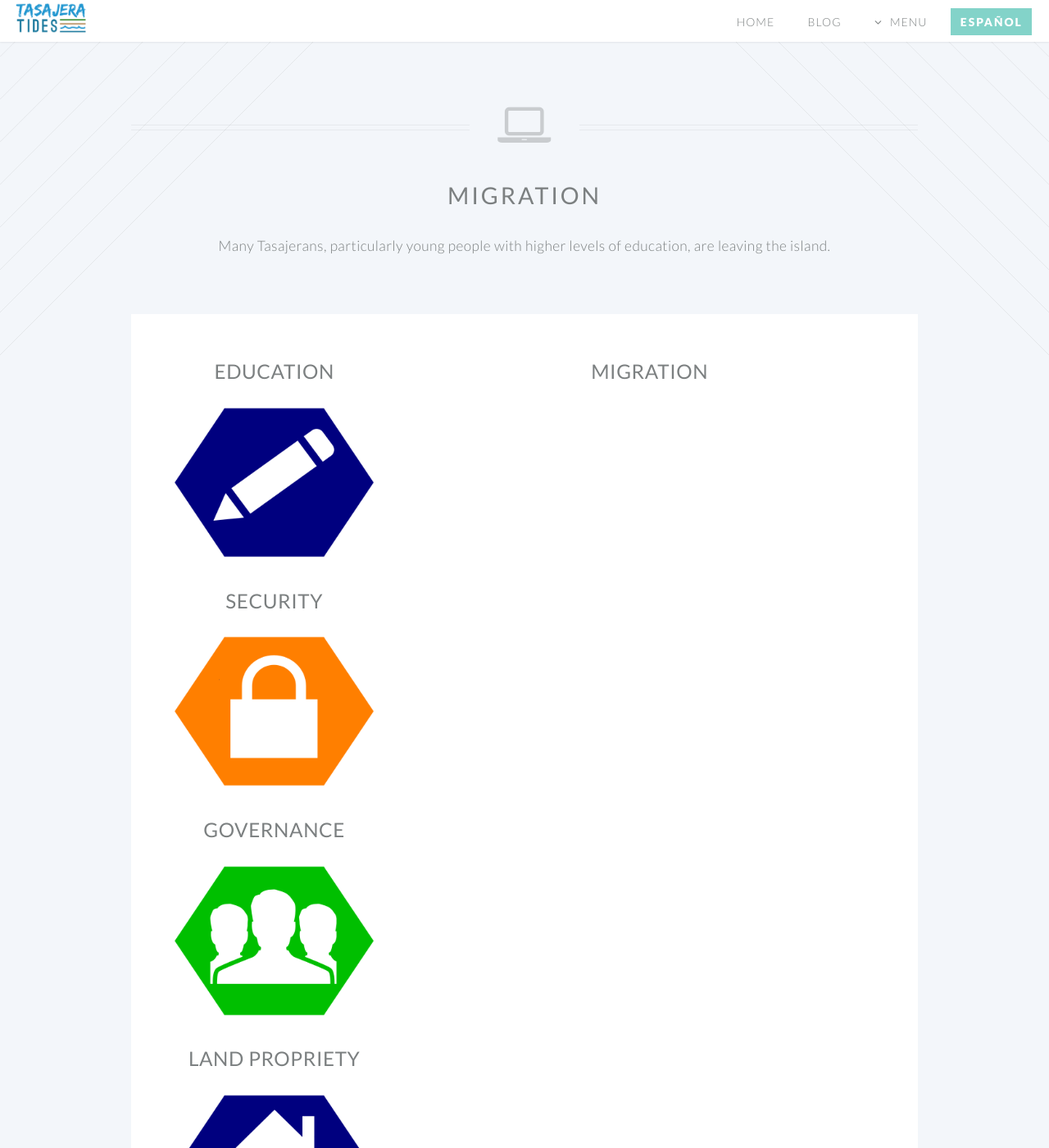
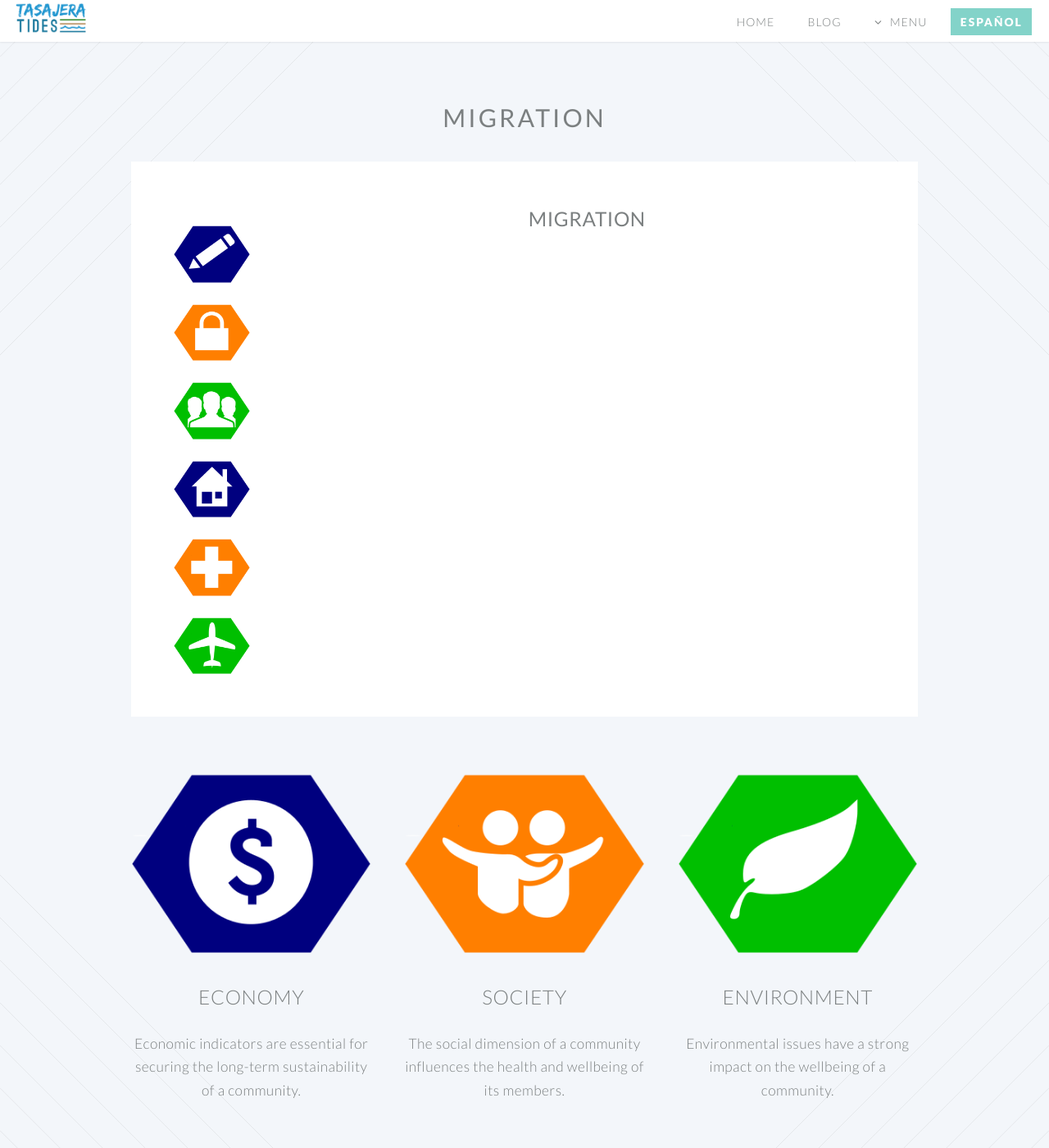
Before and after one commit to danteo90/danteo90.github.io, a Jekyll site: the page migration.html, which Jekyll copies as it is, in a window 1280 px wide and 1400 px high. Shown: the whole window at 82% size. Built offline with Jekyll 4.4.1, drawn with Linux system fonts in a browser that asks for light colours.

Commit message:
Update migration.html

```diff
--- a/migration.html
+++ b/migration.html
@@ -24,6 +24,7 @@
 			<link rel="stylesheet" href="/css/style-wide.css" />
 			<link rel="stylesheet" href="/css/style-noscript.css" />
 		</noscript>
+		<link href="/css/Hover.css" rel="stylesheet" media="all" />
 		<!--[if lte IE 8]><link rel="stylesheet" href="css/ie/v8.css" /><![endif]-->
 		<!--[if lte IE 9]><link rel="stylesheet" href="css/ie/v9.css" /><![endif]-->
 	</head>
@@ -90,51 +91,49 @@
 			<!-- Main -->
 			<article id="main">
 
-				<header class="special container">
-					<span class="icon fa-laptop"></span>
-					<h2><strong>Migration</strong></h2>
-					<p>Many Tasajerans, particularly young people with higher levels of education, are leaving the island.</p>
+				<header>
+					<h4><strong>Migration</strong></h4>
 				</header>
 
 				<!-- One -->
 					<section class="wrapper style4 container">
 
 						<div class="row oneandhalf">
-							<div class="4u">
+							<div class="2u">
 
 								<!-- Sidebar -->
 									<div class="sidebar">
 										<section>
 											<header>
-												<h3><a href="/education.html"><strong>Education</strong></a></h3>
-												<a href="/education.html" class="image featured"><img src="images/education-icon.png" alt=""/></a>
+												<a href="/education.html" class="image newfit hvr-bob"><img src="images/education-icon.png" alt="" title="Education"/></a>
+												<kirk><h3>Education</h3></kirk>
 											</header>
 											<header>
-												<h3><a href="/security.html"><strong>Security</strong></a></h3>
-												<a href="/security.html" class="image featured"><img src="images/security-icon.png" alt=""/></a>
+												<a href="/security.html" class="image newfit hvr-bob"><img src="images/security-icon.png" alt="" title="Security"/></a>
+												<kirk><h3>Security</h3></kirk>
 											</header>
 											<header>
-												<h3><a href="/governance.html"><strong>Governance</strong></a></h3>
-												<a href="/governance.html" class="image featured"><img src="images/governance-icon.png" alt=""/></a>
+												<a href="/governance.html" class="image newfit hvr-bob"><img src="images/governance-icon.png" alt="" title="Governance"/></a>
+												<kirk><h3>Governance</h3></kirk>
 											</header>
 											<header>
-												<h3><a href="/land-propriety.html"><strong>Land Propriety</strong></a></h3>
-												<a href="/land-propriety.html" class="image featured"><img src="images/land-propriety-icon.png" alt=""/></a>
+												<a href="/land-propriety.html" class="image newfit hvr-bob"><img src="images/land-propriety-icon.png" alt="" title="Land Propriety"/></a>
+												<kirk><h3>Land Propriety</h3></kirk>
 											</header>
 											<header>
-												<h3><a href="/health.html"><strong>Health</strong></a></h3>
-												<a href="/health.html" class="image featured"><img src="images/health-icon.png" alt=""/></a>
+												<a href="/health.html" class="image newfit hvr-bob"><img src="images/health-icon.png" alt="" title="Health"/></a>
+												<kirk><h3>Health</h3></kirk>
 											</header>
 											<header>
-												<h3><a href="/migration.html"><strong>Migration</strong></a></h3>
-												<a href="/migration.html" class="image featured"><img src="images/migration-icon.png" alt=""/></a>
+												<a href="/migration.html" class="image newfit hvr-bob"><img src="images/migration-icon.png" alt="" title="Migration"/></a>
+												<kirk><h3>Migration</h3></kirk>
 											</header>
 										</section>
 
 									</div>
 
 							</div>
-							<div class="8u skel-cell-important">
+							<div class="10u skel-cell-important">
 
 								<!-- Content -->
 									<div class="content">
```
